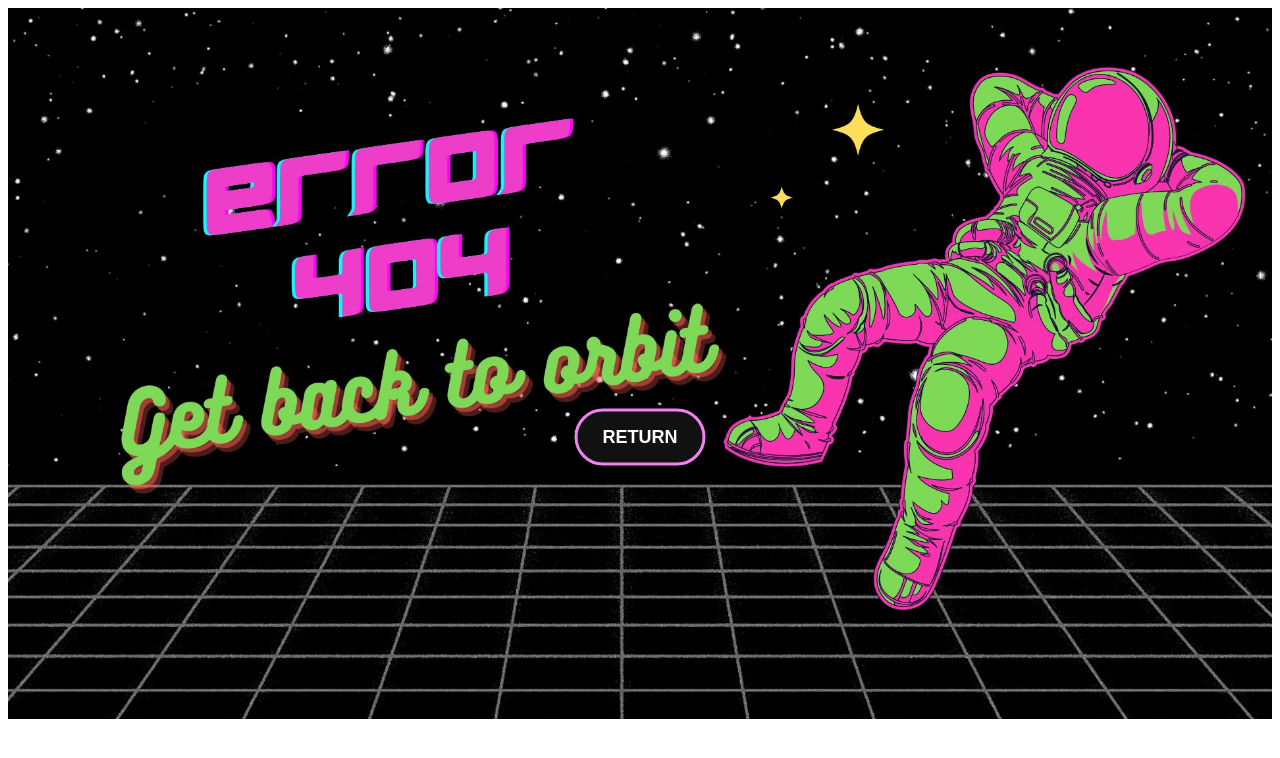
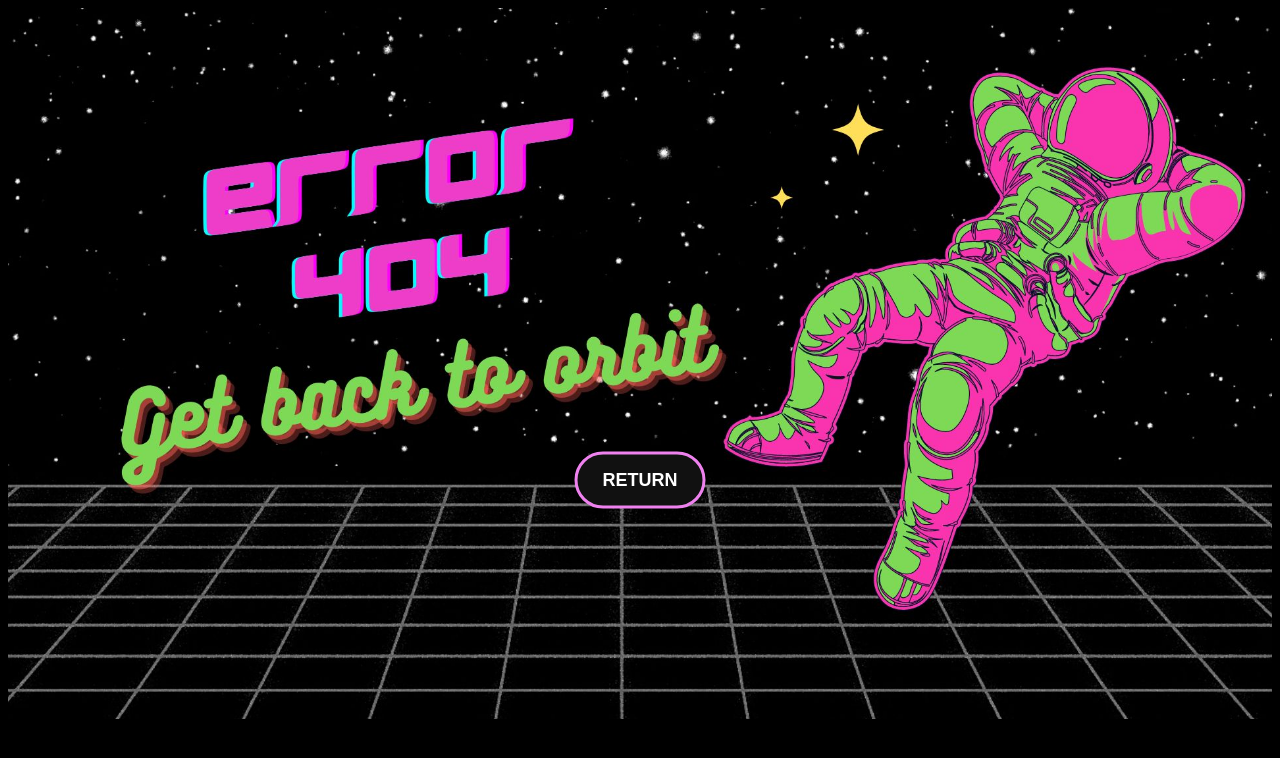
Before and after one commit to jorratmf/Portfolio, a website: page error.html in a window 1280 px wide. Drawn offline with Linux system fonts and the light colour scheme.

Commit message:
Add files via upload

```diff
--- a/css/styles.css
+++ b/css/styles.css
@@ -407,7 +407,6 @@ footer {
 .vtimeline-point {
   position: relative;
   display: block;
-  vertical-align: top;
   margin-bottom: 30px;
 }
 .vtimeline-icon {
--- a/error.html
+++ b/error.html
@@ -5,6 +5,9 @@
     <title>Error 404</title>
 
     <style>
+    :root{
+        background: #000;
+    }
       .container {
         position: relative;
       }
@@ -15,7 +18,7 @@
 
       .container button {
         position: absolute;
-    top: 60%;
+    top: 66%;
     left: 50%;
     transform: translate(-50%, -50%);
       }
```
Also changed, not shown: index.html (+0 -3 lines).
